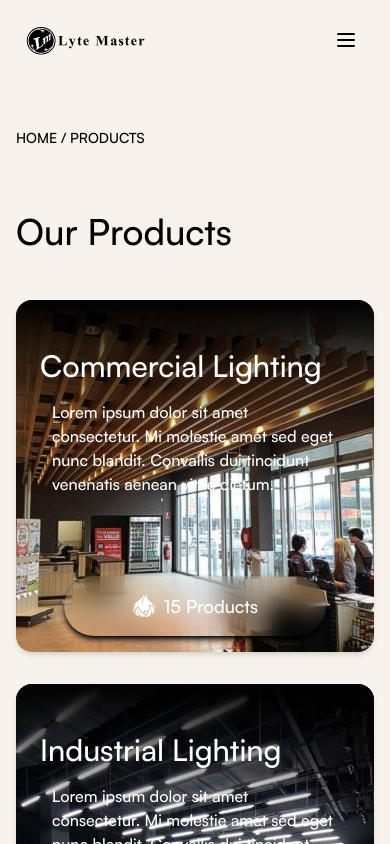
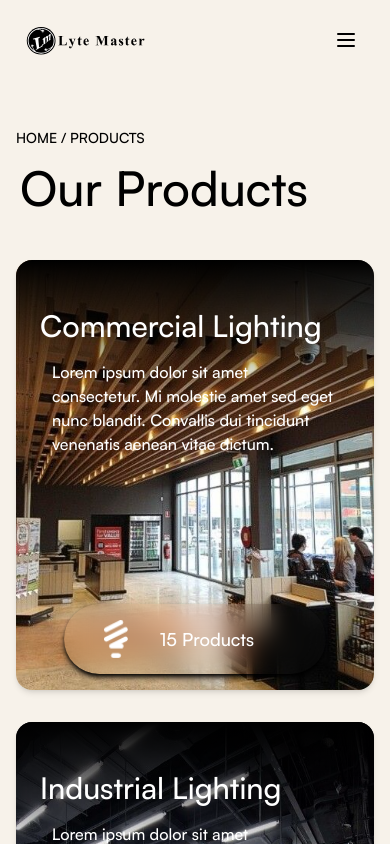
Before and after one commit to goutham-shankar/lytemaster, a Next.js app: page /products in a window 390 px wide. Shown: the top 844 px of the page. Built offline with nearby package versions, Linux system fonts and the light colour scheme.

Commit message:
/products page completed

```diff
--- a/src/app/products/page.jsx
+++ b/src/app/products/page.jsx
@@ -2,7 +2,8 @@
 import CommercialImage from '@/assets/landing/commercial-lighting-thumbnail.jpeg'; // Adjust the path
 import IndustrialImage from '@/assets/landing/industrial-lighting-thumbnail.jpeg'; // Adjust the path
 import LandscapeImage from '@/assets/landing/hero-placeholder.jpeg'; // Adjust the path
-import { GiBulb } from "react-icons/gi";
+
+import Image from 'next/image';
 
 const products = [
   {
@@ -34,15 +35,14 @@ export default function ProductsPage() {
       </div>
 
       {/* Main Content */}
+      <h2 className="text-5xl font-bold lg:mx-32 mx-5">Our Products</h2>
       <main className="flex-1 max-w-6xl mx-auto px-4 py-12">
-        <h2 className="text-4xl font-bold mb-12">Our Products</h2>
-
         <div className="grid md:grid-cols-3 gap-8 mb-24">
           {products.map((product) => (
             <a href="/products/category" key={product.title}>
             <div
               key={product.title}
-              className="h-auto rounded-2xl shadow-md overflow-hidden flex flex-col justify-between"
+              className="h-[430px] rounded-2xl shadow-md overflow-hidden flex flex-col justify-between"
               style={{ backgroundImage: `url(${product.image.src})`, backgroundSize: "cover", backgroundPosition: "center" }}
             >
               <div className="py-12 p-6 bg-gradient-to-b from-black via-transparent to-transparent">
@@ -51,9 +51,10 @@ export default function ProductsPage() {
               </div>
 
               {/* Moved this to the bottom */}
-              <div className="flex items-center justify-center gap-2 text-lg font-medium text-white bg-blur rounded-full mx-12 p-4 text-center shadow-md shadow-black backdrop-blur-md m-4">
-                <GiBulb className="text-white text-2xl" />
+              <div className=" flex items-center justify-evenly gap-2 text-lg font-medium text-white bg-blur rounded-full mx-12 p-4 text-center shadow-md shadow-black backdrop-blur-md m-4">
+              <Image src="/assets/light_bulb_products.png" width={24} height={24} alt="Bulb" />
                 {product.count} Products
+                <div></div>
               </div>
             </div>
             </a>
```
Also changed, not shown: public/assets/light_bulb_products.png (added).
